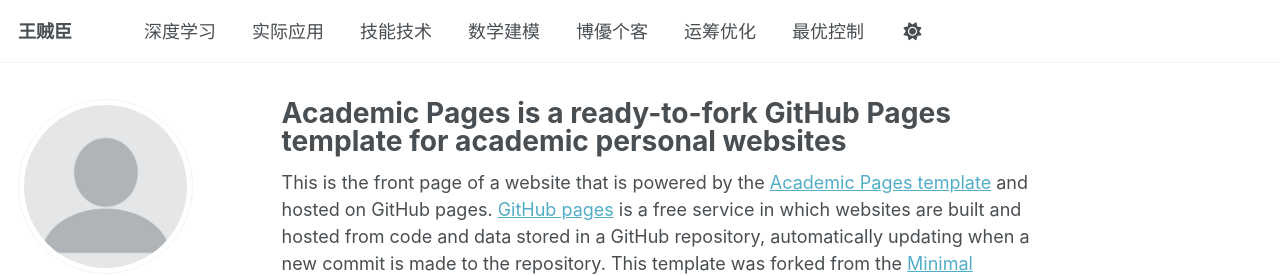
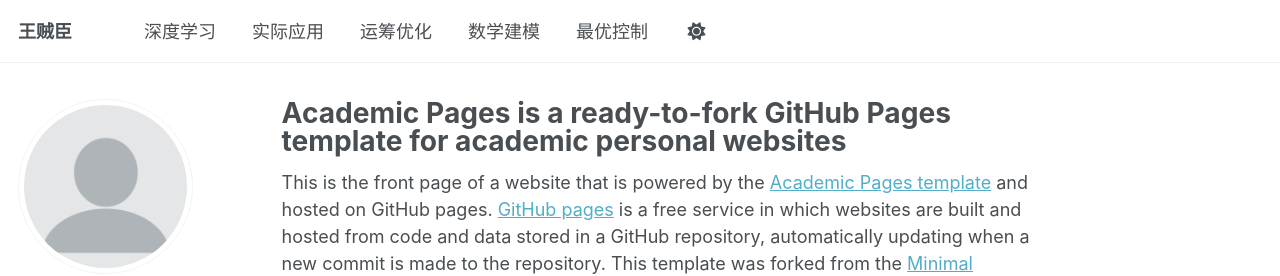
Before and after one commit to boyogala/boyogala.github.io, a Jekyll site: the page built from _pages/about.md, in a window 1280 px wide. Shown: the top 276 px of the page. Built offline with Jekyll 4.4.1, drawn with Linux system fonts in a browser that asks for light colours; a script that is not in the unit is left out.

Commit message:
Update navigation.yml

```diff
--- a/_data/navigation.yml
+++ b/_data/navigation.yml
@@ -14,20 +14,20 @@ main:
   - title: "实际应用" # default : Talks
     url: /talks/
 
-  - title: "技能技术" # default : Teaching
+  - title: "运筹优化" # default : Teaching
     url: /teaching/
 
   - title: "数学建模" # default : Portfolio
     url: /portfolio/
 
-  - title: "博優个客" # default : Blog Posts
+  - title: "最优控制" # default : Blog Posts
     url: /year-archive/
 
-  - title: "运筹优化" # default : CV
-    url: /cv/
+  # - title: "运筹优化" # default : CV
+  #  url: /cv/
 
   # - title: "CV"
   #   url: /cv-json/
 
-  - title: "最优控制" # default : Guider
-    url: /markdown/
+  # - title: "最优控制" # default : Guider
+  #  url: /markdown/
```
